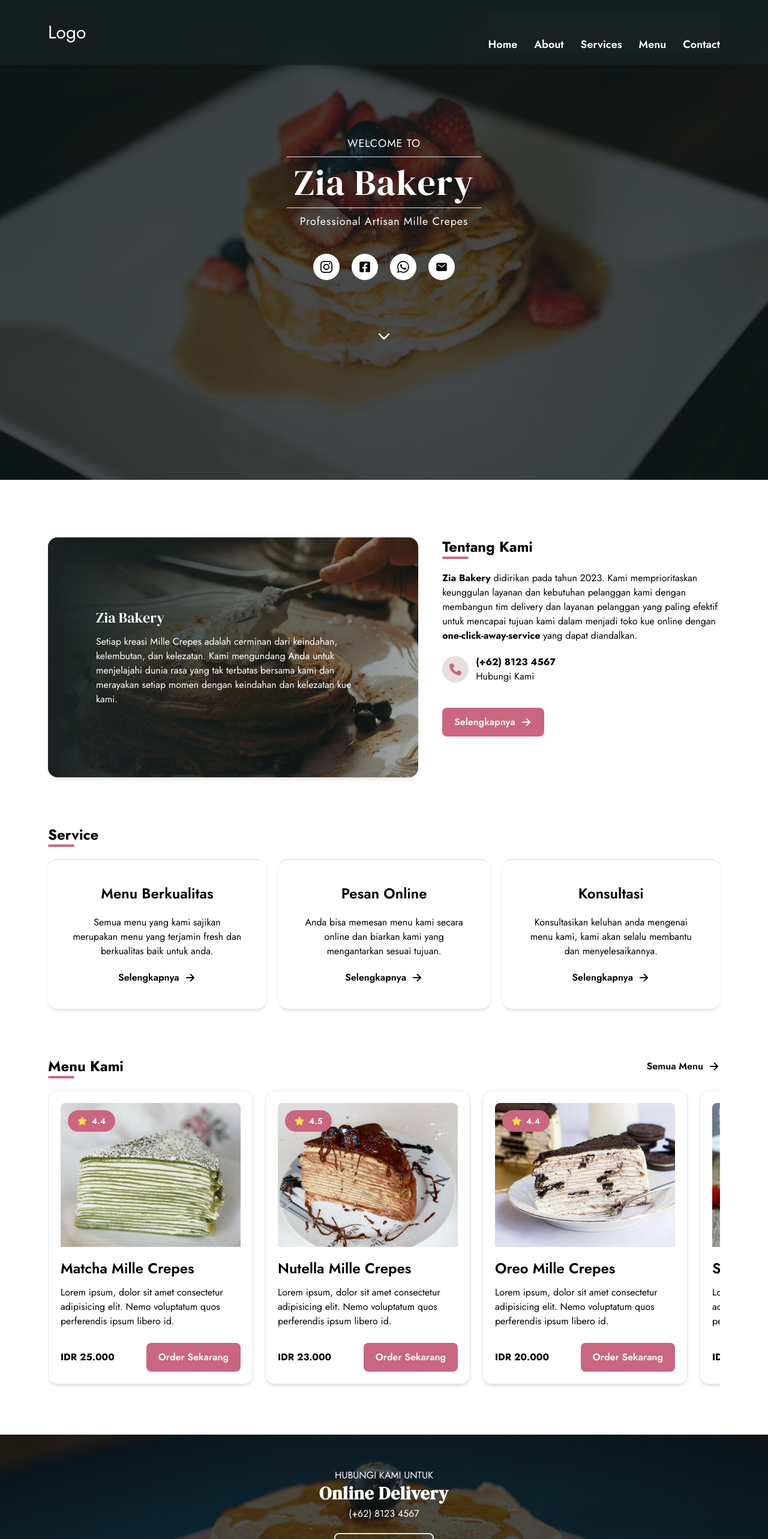
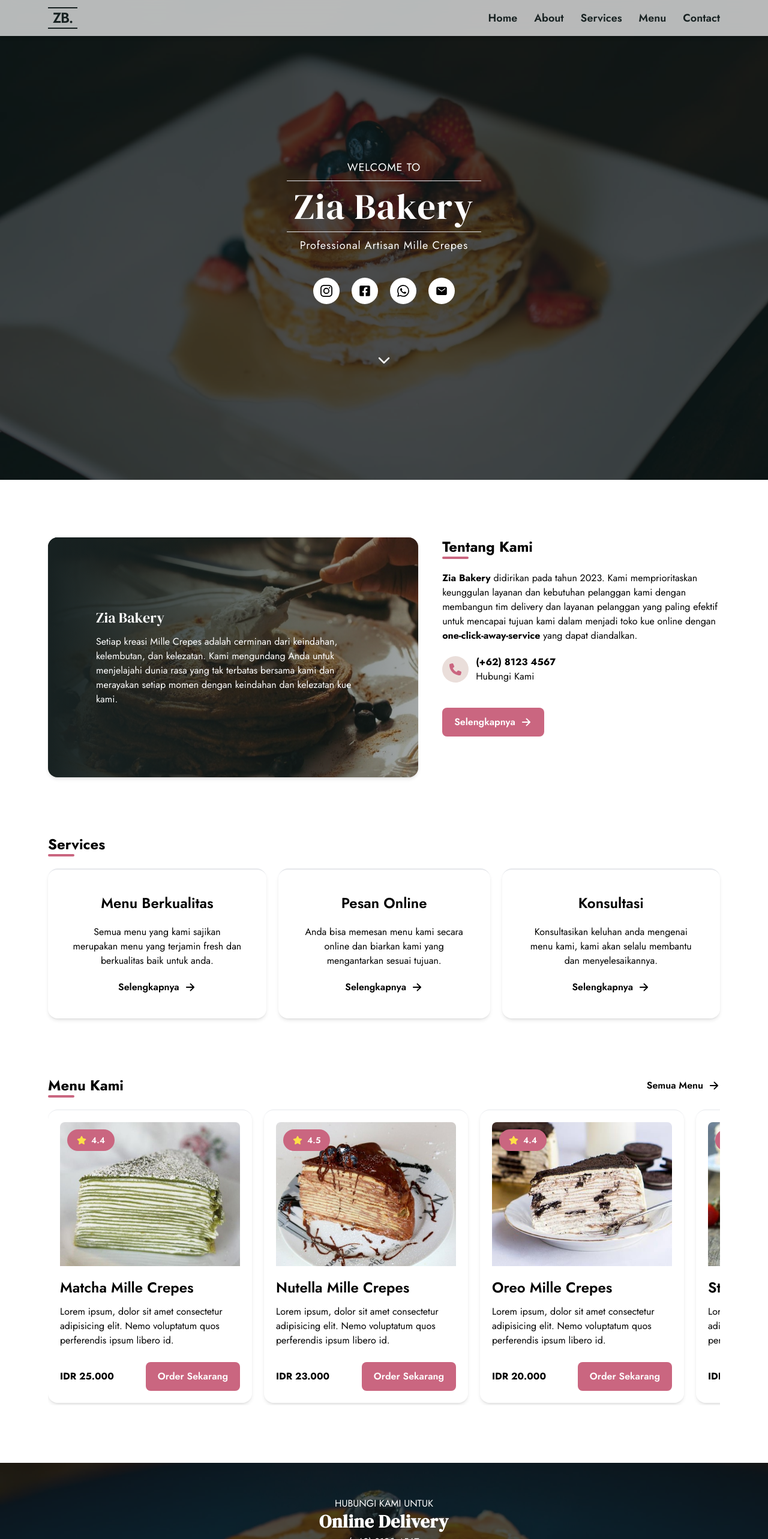
Before and after one commit to HeruAzyy/zia-bakery, a React (Vite) app: page / in a window 1280 px wide. Shown: the top 2566 px of the page at 60% size. Built offline with nearby package versions, Linux system fonts and the light colour scheme.

Commit message:
Minor Fix: padding & spacing

```diff
--- a/src/Components/Fragments/CardMenu.jsx
+++ b/src/Components/Fragments/CardMenu.jsx
@@ -4,7 +4,7 @@ import { Button } from '../Elements/Button'
 
 export const CardMenu = ({ children }) => {
 	return (
-		<div className='border shadow-md rounded-2xl p-5 snap-center snap-always hover:bg-gray-100'>
+		<div className='border-t shadow-md rounded-2xl p-5 snap-start snap-always xl:hover:bg-gray-100'>
 			{children}
 		</div>
 	)
--- a/src/Components/Fragments/Navbar.jsx
+++ b/src/Components/Fragments/Navbar.jsx
@@ -10,13 +10,17 @@ export const Navbar = () => {
 		{ name: 'Menu', link: '#menu' },
 		{ name: 'Contact', link: '#contact' }
 	]
+
 	let [open, setOpen] = useState(false)
+
 	return (
-		<nav className='shadow-md w-full z-50 fixed top-0 left-0 py-5 px-5 bg-dark/80 backdrop-blur-xl text-white xl:px-20'>
+		<nav className='shadow-md w-full z-50 fixed top-0 left-0 py-3 px-5 bg-white/70 backdrop-blur-md text-dark xl:px-20'>
 			<div className='flex items-center justify-between'>
 				<div>
 					<a href='/'>
-						<h4>Logo</h4>
+						<h5 className='font-semibold tracking-tighter px-2 border-t-2 border-b-2 border-dark text-dark hover:text-pink'>
+							ZB.
+						</h5>
 					</a>
 				</div>
 
@@ -27,7 +31,7 @@ export const Navbar = () => {
 				</div>
 
 				<ul
-					className={`xl:flex xl:gap-7 xl:items-center xl:pb-0 py-10 top-full absolute xl:static bg-dark xl:z-auto z-[-1] left-0 w-full xl:w-auto xl:pl-0 transition-all duration-300 ${
+					className={`py-10 top-full absolute bg-light/95 xl:bg-inherit xl:z-auto z-[-1] left-0 w-full transition-all duration-300 xl:w-auto xl:pl-0 xl:static xl:flex xl:gap-7 xl:items-center xl:py-0 ${
 						open
 							? 'scale-y-100 origin-top opacity-100 xl:opacity-100 xl:scale-y-100'
 							: 'scale-y-0 origin-top opacity-0 xl:opacity-100 xl:scale-y-100'
@@ -36,7 +40,7 @@ export const Navbar = () => {
 						<li key={link.name} className='text-center xl:my-0 my-7'>
 							<a
 								href={link.link}
-								className='font-semibold text-lg hover:bg-pink hover:text-white py-3 px-10 rounded-lg transition-all xl:hover:bg-white xl:hover:text-pink xl:p-0 xl:rounded-none'>
+								className='font-semibold text-lg hover:bg-pink hover:text-white py-3 px-10 rounded-lg transition-all xl:hover:bg-transparent xl:hover:text-pink xl:p-0 xl:rounded-none'>
 								{link.name}
 							</a>
 						</li>
--- a/src/Components/Layouts/HeroSection.jsx
+++ b/src/Components/Layouts/HeroSection.jsx
@@ -5,7 +5,7 @@ export const HeroSection = () => {
 	return (
 		<section className='bg-[url(../src/assets/images/hero-img.jpg)] bg-cover bg-center h-[100svh]'>
 			<div className='h-full w-full backdrop-brightness-50 bg-dark/50 flex items-center justify-center'>
-				<div className='text-center text-white px-5 md:px-20'>
+				<div className='text-center text-white pt-20 px-5 md:px-20'>
 					<p className='text-lg tracking-wider'>WELCOME TO</p>
 					<h1 className='font-serif tracking-wide py-3 px-3 my-2 border-t border-b'>
 						Zia Bakery
--- a/src/Components/Layouts/MenuSection.jsx
+++ b/src/Components/Layouts/MenuSection.jsx
@@ -52,7 +52,7 @@ const menus = [
 
 export const MenuSection = () => {
 	return (
-		<section className='px-5 py-20 whitespace-nowrap xl:px-20'>
+		<section id='menu' className='px-5 py-24 whitespace-nowrap xl:px-20'>
 			<div className='flex items-center justify-between'>
 				<SectionTitle>Menu Kami</SectionTitle>
 				<a
--- a/src/Components/Layouts/ServiceSection.jsx
+++ b/src/Components/Layouts/ServiceSection.jsx
@@ -21,8 +21,8 @@ const services = [
 
 export const ServiceSection = () => {
 	return (
-		<section className='px-5 pt-20 xl:px-20'>
-			<SectionTitle>Service</SectionTitle>
+		<section id='services' className='px-5 pt-24 xl:px-20'>
+			<SectionTitle>Services</SectionTitle>
 
 			<div className='flex gap-5 flex-col md:flex-row'>
 				{services.map((service) => (
```
